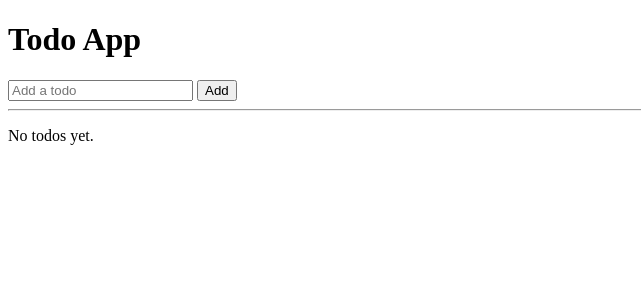
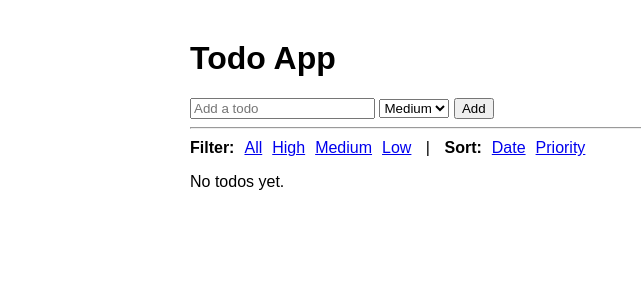
Before and after one commit to labworksdev/todo-app, a Flask app: page /?sort=created_at in a window 1280 px wide. Shown: the top 300 px of the page, without its empty margins (0-641 px from the left). Run offline with Flask 3, Linux system fonts and the light colour scheme; data that the repository does not hold is empty.

Commit message:
feat(todo): add priority levels to todos
- Add priority field (high/medium/low) with medium as default
- Color-code rows red/yellow/green by priority
- Filter todos by priority via ?priority= query param
- Sort todos by priority via ?sort=priority query param
- DB migration adds priority column to existing tables
- 15 unit tests with 100% coverage

Closes #27

Co-Authored-By: Claude Sonnet 4.6 <noreply@anthropic.com>

```diff
--- a/src/templates/index.html
+++ b/src/templates/index.html
@@ -2,29 +2,61 @@
 <html>
 <head>
     <title>Todo App</title>
+    <style>
+        body { font-family: sans-serif; max-width: 900px; margin: 40px auto; padding: 0 20px; }
+        .priority-high { background-color: #ffd6d6; }
+        .priority-medium { background-color: #fff9d6; }
+        .priority-low { background-color: #d6f5d6; }
+        .badge-high { color: #c0392b; font-weight: bold; }
+        .badge-medium { color: #b7950b; font-weight: bold; }
+        .badge-low { color: #1e8449; font-weight: bold; }
+        .controls { margin: 10px 0; display: flex; gap: 10px; align-items: center; }
+        table { border-collapse: collapse; width: 100%; }
+        th, td { border: 1px solid #ccc; padding: 8px 12px; text-align: left; }
+        th { background: #f0f0f0; }
+    </style>
 </head>
 <body>
     <h1>Todo App</h1>
 
     <form action="/add" method="POST">
-        <input type="text" name="title" placeholder="Add a todo">
+        <input type="text" name="title" placeholder="Add a todo" required>
+        <select name="priority">
+            <option value="high">High</option>
+            <option value="medium" selected>Medium</option>
+            <option value="low">Low</option>
+        </select>
         <button type="submit">Add</button>
     </form>
 
     <hr>
 
+    <div class="controls">
+        <strong>Filter:</strong>
+        <a href="/?sort={{ sort_by }}">All</a>
+        <a href="/?priority=high&sort={{ sort_by }}">High</a>
+        <a href="/?priority=medium&sort={{ sort_by }}">Medium</a>
+        <a href="/?priority=low&sort={{ sort_by }}">Low</a>
+        &nbsp;|&nbsp;
+        <strong>Sort:</strong>
+        <a href="/?priority={{ filter_priority }}&sort=created_at">Date</a>
+        <a href="/?priority={{ filter_priority }}&sort=priority">Priority</a>
+    </div>
+
     {% if todos %}
-    <table border="1" cellpadding="5">
+    <table>
         <tr>
             <th>ID</th>
             <th>Task</th>
+            <th>Priority</th>
             <th>Status</th>
             <th>Actions</th>
         </tr>
         {% for todo in todos %}
-        <tr>
+        <tr class="priority-{{ todo.priority }}">
             <td>{{ todo.id }}</td>
             <td>{{ todo.title }}</td>
+            <td><span class="badge-{{ todo.priority }}">{{ todo.priority | capitalize }}</span></td>
             <td>{{ "Done" if todo.completed else "Open" }}</td>
             <td>
                 <a href="/toggle/{{ todo.id }}">[toggle]</a>
--- a/src/todo_app/app.py
+++ b/src/todo_app/app.py
@@ -9,6 +9,8 @@ from flask import Flask, redirect, render_template, request, url_for
 app = Flask(__name__, template_folder=str(Path(__file__).parent.parent / "templates"))
 DATABASE = os.environ.get("DATABASE_PATH", "todos.db")
 
+VALID_PRIORITIES = ("high", "medium", "low")
+
 
 def get_db() -> sqlite3.Connection:
     """Get database connection."""
@@ -18,7 +20,7 @@ def get_db() -> sqlite3.Connection:
 
 
 def init_db() -> None:
-    """Initialize the database schema."""
+    """Initialize the database schema and apply migrations."""
     conn = get_db()
     conn.execute("""
         CREATE TABLE IF NOT EXISTS todos (
@@ -28,26 +30,52 @@ def init_db() -> None:
             created_at TIMESTAMP DEFAULT CURRENT_TIMESTAMP
         )
     """)
+    columns = {row[1] for row in conn.execute("PRAGMA table_info(todos)")}
+    if "priority" not in columns:
+        conn.execute("ALTER TABLE todos ADD COLUMN priority TEXT NOT NULL DEFAULT 'medium'")
     conn.commit()
     conn.close()
 
 
 @app.route("/")
 def index() -> str:
-    """Display all todos."""
+    """Display all todos with optional filtering and sorting."""
+    filter_priority = request.args.get("priority", "")
+    sort_by = request.args.get("sort", "created_at")
+
+    if sort_by == "priority":
+        order_clause = "CASE priority WHEN 'high' THEN 0 WHEN 'medium' THEN 1 WHEN 'low' THEN 2 END ASC, created_at DESC"
+    else:
+        order_clause = "created_at DESC"
+
     conn = get_db()
-    todos = conn.execute("SELECT * FROM todos ORDER BY created_at DESC").fetchall()
+    if filter_priority in VALID_PRIORITIES:
+        todos = conn.execute(
+            f"SELECT * FROM todos WHERE priority = ? ORDER BY {order_clause}",  # noqa: S608
+            (filter_priority,),
+        ).fetchall()
+    else:
+        todos = conn.execute(f"SELECT * FROM todos ORDER BY {order_clause}").fetchall()  # noqa: S608
     conn.close()
-    return render_template("index.html", todos=todos)
+
+    return render_template(
+        "index.html",
+        todos=todos,
+        filter_priority=filter_priority,
+        sort_by=sort_by,
+    )
 
 
 @app.route("/add", methods=["POST"])
 def add() -> str:
     """Add a new todo."""
     title = request.form.get("title", "").strip()
+    priority = request.form.get("priority", "medium")
+    if priority not in VALID_PRIORITIES:
+        priority = "medium"
     if title:
         conn = get_db()
-        conn.execute("INSERT INTO todos (title) VALUES (?)", (title,))
+        conn.execute("INSERT INTO todos (title, priority) VALUES (?, ?)", (title, priority))
         conn.commit()
         conn.close()
     return redirect(url_for("index"))
```
Also changed, not shown: tests/test_app.py (added, +208 -0 lines).
